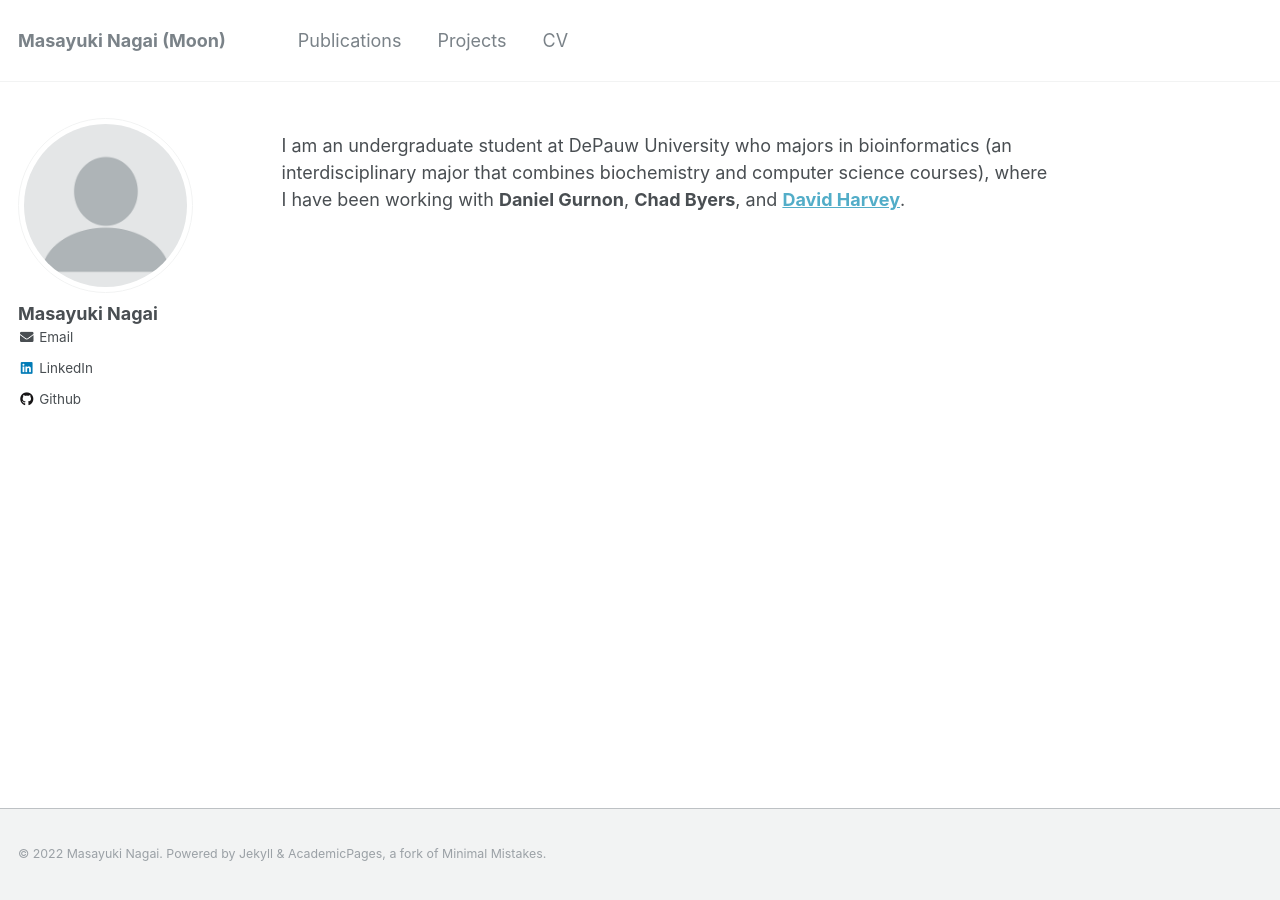
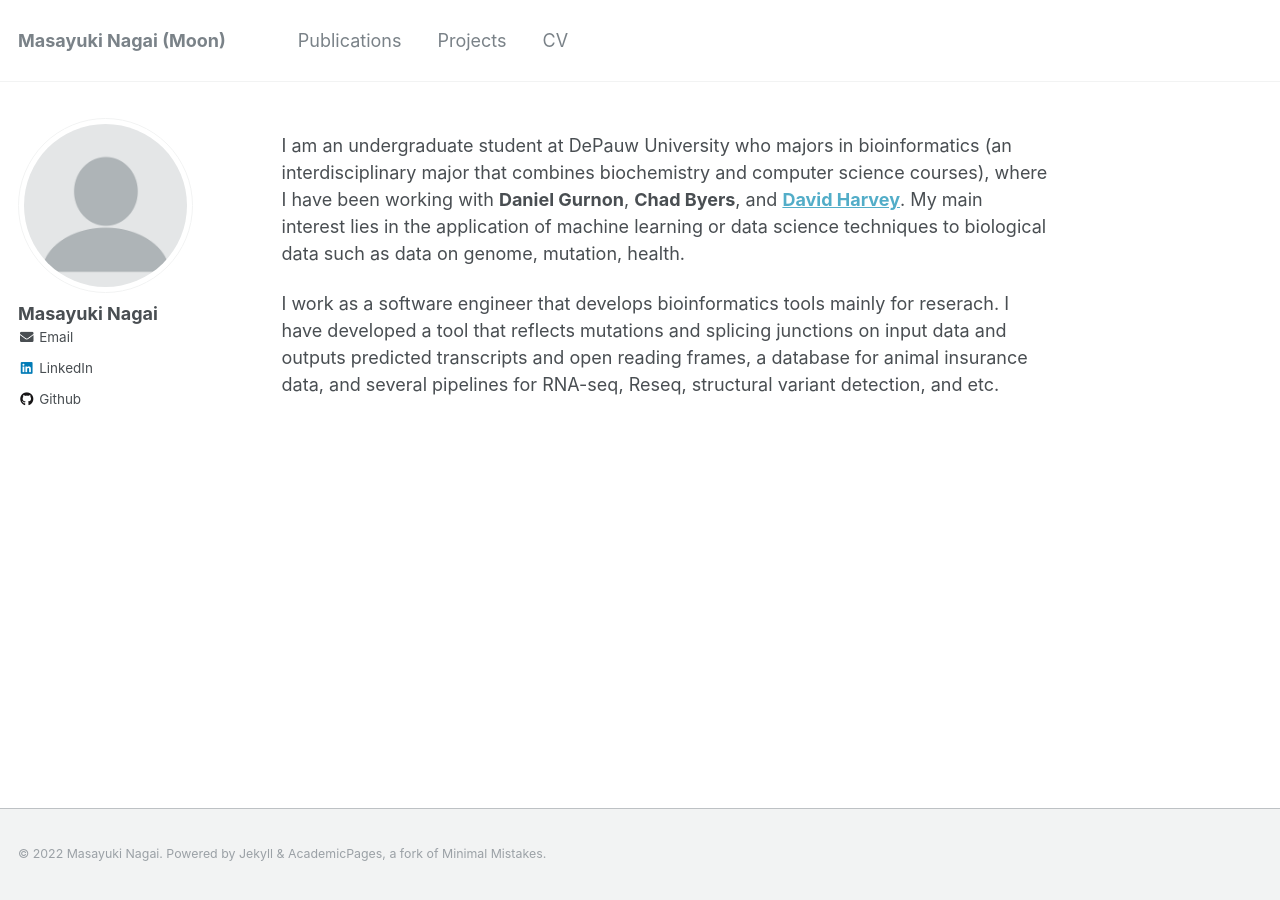
Before and after one commit to MasayukiNagai/MasayukiNagai.github.io, a Jekyll site: the page built from _pages/about.md, in a window 1280 px wide. Built offline with Jekyll 4.4.1, drawn with Linux system fonts in a browser that asks for light colours.

Commit message:
Update abount.md

```diff
--- a/_pages/about.md
+++ b/_pages/about.md
@@ -8,4 +8,6 @@ redirect_from:
   - /about.html
 ---
 
-I am an undergraduate student at DePauw University who majors in bioinformatics (an interdisciplinary major that combines biochemistry and computer science courses), where I have been working with <b>Daniel Gurnon</b>, <b>Chad Byers</b>, and <b>[David Harvey](http://dpuadweb.depauw.edu/harvey_web/index.html)</b>.
+I am an undergraduate student at DePauw University who majors in bioinformatics (an interdisciplinary major that combines biochemistry and computer science courses), where I have been working with <b>Daniel Gurnon</b>, <b>Chad Byers</b>, and <b>[David Harvey](http://dpuadweb.depauw.edu/harvey_web/index.html)</b>. My main interest lies in the application of machine learning or data science techniques to biological data such as data on genome, mutation, health.
+
+I work as a software engineer that develops bioinformatics tools mainly for reserach. I have developed a tool that reflects mutations and splicing junctions on input data and outputs predicted transcripts and open reading frames, a database for animal insurance data, and several pipelines for RNA-seq, Reseq, structural variant detection, and etc.
```
